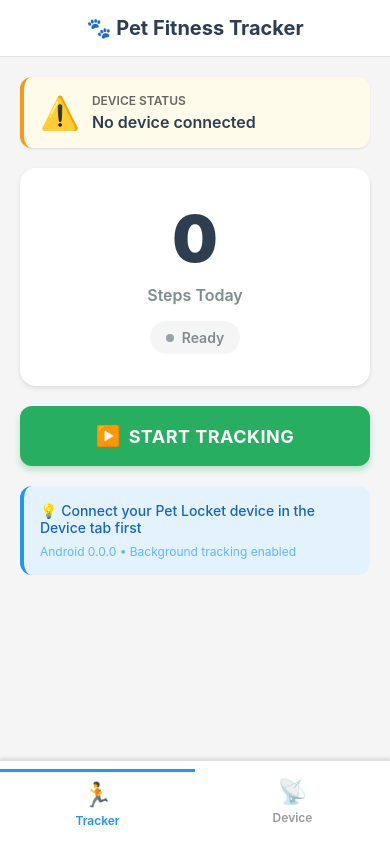
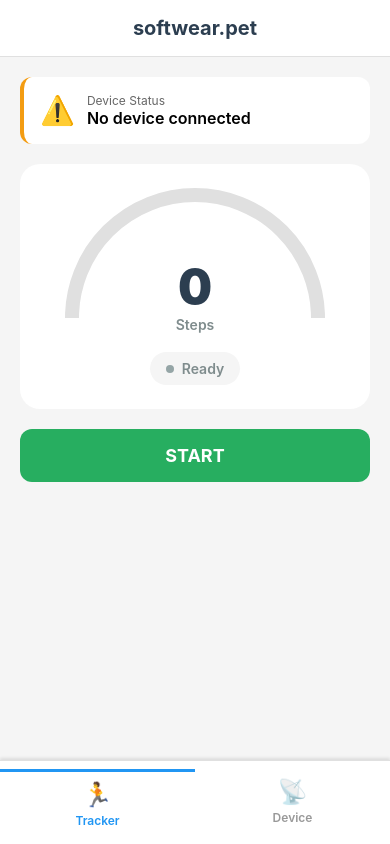
Before and after one commit to Aditya3034/Walking-Tracker, a React Native app: screen / in a window 390 px wide. Built offline with nearby package versions, Linux system fonts and the light colour scheme; what react-native-ble-plx would draw is missing.

Commit message:
ble connection refinement

```diff
--- a/App.js
+++ b/App.js
@@ -13,7 +13,7 @@ export default function App() {
       <SafeAreaView style={styles.container}>
         {/* Header */}
         <View style={styles.header}>
-          <Text style={styles.headerTitle}>🐾 Pet Fitness Tracker</Text>
+          <Text style={styles.headerTitle}>softwear.pet</Text>
         </View>
 
         {/* Tab Content */}
--- a/package.json
+++ b/package.json
@@ -17,7 +17,8 @@
     "react-native-android-location-enabler": "^3.0.1",
     "react-native-ble-plx": "^3.5.0",
     "react-native-health": "^1.19.0",
-    "react-native-safe-area-context": "^5.6.2"
+    "react-native-safe-area-context": "^5.6.2",
+    "react-native-svg": "^15.15.1"
   },
   "devDependencies": {
     "@babel/core": "^7.25.2",
--- /dev/null
+++ b/src/BleManagerSingleton.js
@@ -0,0 +1,5 @@
+import { BleManager } from 'react-native-ble-plx';
+
+const manager = new BleManager();
+
+export default manager;
--- a/src/StepCounter.js
+++ b/src/StepCounter.js
@@ -3,10 +3,43 @@ import {
   View, Text, TouchableOpacity, StyleSheet, PermissionsAndroid,
   Platform, NativeModules, NativeEventEmitter, Alert, ScrollView
 } from 'react-native';
+import Svg, { Path } from 'react-native-svg';
 import BleStepService from './BleStepService';
 
 const { StepCounter } = NativeModules;
 const eventEmitter = new NativeEventEmitter(StepCounter);
+
+const MAX_STEPS = 1000;
+
+function SemiCircleProgress({ size = 260, strokeWidth = 14, progress }) {
+  const radius = (size - strokeWidth) / 2;
+  const center = size / 2;
+  const circumference = Math.PI * radius;
+  const ratio = progress / MAX_STEPS;
+  const dashOffset = circumference * (1 - ratio);
+
+  return (
+    <Svg width={size} height={size / 2 + strokeWidth}>
+      <Path
+        d={`M ${strokeWidth / 2}, ${center}
+            A ${radius}, ${radius} 0 0 1 ${size - strokeWidth / 2}, ${center}`}
+        stroke="#e0e0e0"
+        strokeWidth={strokeWidth}
+        fill="none"
+      />
+      <Path
+        d={`M ${strokeWidth / 2}, ${center}
+            A ${radius}, ${radius} 0 0 1 ${size - strokeWidth / 2}, ${center}`}
+        stroke="#27ae60"
+        strokeWidth={strokeWidth}
+        fill="none"
+        strokeDasharray={`${circumference} ${circumference}`}
+        strokeDashoffset={dashOffset}
+        strokeLinecap="round"
+      />
+    </Svg>
+  );
+}
 
 export default function WalkingTrackerScreen() {
   const [steps, setSteps] = useState(0);
@@ -15,10 +48,10 @@ export default function WalkingTrackerScreen() {
   const [bleStatus, setBleStatus] = useState('No device');
 
   useEffect(() => {
-    const subscription = eventEmitter.addListener('StepCounterUpdate', (data) => {
+    const sub = eventEmitter.addListener('StepCounterUpdate', (data) => {
       setSteps(Math.round(data));
     });
-    return () => subscription?.remove();
+    return () => sub.remove();
   }, []);
 
   useEffect(() => {
@@ -27,9 +60,9 @@ export default function WalkingTrackerScreen() {
 
   useEffect(() => {
     const interval = setInterval(() => {
-      const status = BleStepService.getTrackingStatus();
-      if (status.hasDevice) {
-        setBleStatus(`Connected: ${status.deviceName}`);
+      const s = BleStepService.getTrackingStatus();
+      if (s.hasDevice) {
+        setBleStatus(`Connected: ${s.deviceName}`);
       } else {
         setBleStatus('No device connected');
       }
@@ -39,54 +72,19 @@ export default function WalkingTrackerScreen() {
   }, []);
 
   const requestAllPermissions = async () => {
-    if (Platform.OS !== 'android') {
-      setStatus('Ready');
-      return true;
-    }
+    if (Platform.OS !== 'android') return true;
 
     const permissions = [];
+    if (Platform.Version >= 33)
+      permissions.push(PermissionsAndroid.PERMISSIONS.POST_NOTIFICATIONS);
+    if (Platform.Version >= 29)
+      permissions.push(PermissionsAndroid.PERMISSIONS.ACTIVITY_RECOGNITION);
 
-    if (Platform.Version >= 33) {
-      permissions.push(PermissionsAndroid.PERMISSIONS.POST_NOTIFICATIONS);
-    }
-
-    if (Platform.Version >= 29) {
-      permissions.push(PermissionsAndroid.PERMISSIONS.ACTIVITY_RECOGNITION);
-    }
-
-    if (permissions.length === 0) {
-      setStatus('Ready');
-      return true;
-    }
-
-    try {
     const results = await PermissionsAndroid.requestMultiple(permissions);
-
-      const allGranted = Object.values(results).every(
-        result => result === PermissionsAndroid.RESULTS.GRANTED
-      );
-
-      if (allGranted) {
-        setStatus('Ready');
-        return true;
-      } else {
-        setStatus('Permissions needed');
-        Alert.alert(
-          'Permissions Required',
-          'Please grant all permissions for step tracking.',
-          [{ text: 'OK' }]
-        );
-        return false;
-      }
-    } catch (err) {
-      console.error('Permission error:', err);
-      setStatus('Permission error');
-      return false;
-    }
+    return Object.values(results).every(r => r === PermissionsAndroid.RESULTS.GRANTED);
   };
 
   const toggleTracking = async () => {
-    try {
     if (isTracking) {
       BleStepService.stopStepTracking();
       await StepCounter.stopBackgroundService();
@@ -95,10 +93,7 @@ export default function WalkingTrackerScreen() {
       setStatus('Stopped');
     } else {
       const granted = await requestAllPermissions();
-        if (!granted) {
-          Alert.alert('Permissions Required', 'Please enable all permissions');
-          return;
-        }
+      if (!granted) return;
 
       StepCounter.startStepCounter();
       BleStepService.startStepTracking();
@@ -107,48 +102,34 @@ export default function WalkingTrackerScreen() {
         await StepCounter.startBackgroundService();
         setIsTracking(true);
         setStatus('Tracking');
-        } catch (error) {
-          console.error('Service start error:', error);
+      } catch {
         BleStepService.stopStepTracking();
-          Alert.alert(
-            'Service Start Failed',
-            'Please keep app open while starting',
-            [{
-              text: 'OK',
-              onPress: () => {
-                StepCounter.stopStepCounter();
         setStatus('Failed');
       }
-            }]
-          );
-        }
-      }
-    } catch (error) {
-      console.error('Tracking error:', error);
-      BleStepService.stopStepTracking();
-      Alert.alert('Error', error.message || 'Failed to toggle tracking');
     }
   };
 
+  const ringProgress = steps % MAX_STEPS;
   const hasDevice = bleStatus.includes('Connected');
 
   return (
     <ScrollView style={styles.container} contentContainerStyle={styles.contentContainer}>
-      {/* Connection Status Card */}
       <View style={[styles.card, hasDevice ? styles.cardSuccess : styles.cardWarning]}>
         <Text style={styles.cardIcon}>{hasDevice ? '✅' : '⚠️'}</Text>
-        <View style={styles.cardContent}>
+        <View>
           <Text style={styles.cardTitle}>Device Status</Text>
           <Text style={styles.cardText}>{bleStatus}</Text>
         </View>
       </View>
 
-      {/* Steps Display */}
       <View style={styles.stepsCard}>
+        <SemiCircleProgress progress={ringProgress} />
+
+        <View style={styles.centerSteps}>
           <Text style={styles.stepsNumber}>{steps.toLocaleString()}</Text>
-        <Text style={styles.stepsLabel}>Steps Today</Text>
+          <Text style={styles.stepsLabel}>Steps</Text>
+        </View>
 
-        {/* Status Badge */}
         <View style={[styles.statusBadge, isTracking && styles.statusBadgeActive]}>
           <View style={[styles.statusDot, isTracking && styles.statusDotActive]} />
           <Text style={[styles.statusText, isTracking && styles.statusTextActive]}>
@@ -157,107 +138,56 @@ export default function WalkingTrackerScreen() {
         </View>
       </View>
 
-      {/* Action Button */}
       <TouchableOpacity
         style={[styles.actionButton, isTracking && styles.actionButtonStop]}
         onPress={toggleTracking}
-        activeOpacity={0.8}
       >
-        <Text style={styles.actionButtonIcon}>
-          {isTracking ? '⏹' : '▶️'}
-        </Text>
         <Text style={styles.actionButtonText}>
-          {isTracking ? 'STOP TRACKING' : 'START TRACKING'}
+          {isTracking ? 'STOP' : 'START'}
         </Text>
       </TouchableOpacity>
-
-      {/* Info Card */}
-      <View style={styles.infoCard}>
-        <Text style={styles.infoText}>
-          💡 Connect your Pet Locket device in the Device tab first
-        </Text>
-        <Text style={styles.infoSubtext}>
-          Android {Platform.Version} • Background tracking enabled
-        </Text>
-      </View>
     </ScrollView>
   );
 }
 
 const styles = StyleSheet.create({
-  container: {
-    flex: 1,
-    backgroundColor: '#f5f5f5',
+  container: { flex: 1, backgroundColor: '#f5f5f5' },
+  contentContainer: { padding: 20 },
+  card: {
+    flexDirection: 'row', padding: 16, borderRadius: 12,
+    backgroundColor: '#fff', marginBottom: 20, borderLeftWidth: 4
   },
-  contentContainer: {
-    padding: 20,
+  cardSuccess: { borderLeftColor: '#27ae60' },
+  cardWarning: { borderLeftColor: '#f39c12' },
+  cardIcon: { fontSize: 28, marginRight: 12 },
+  cardTitle: { fontSize: 12, color: '#666' },
+  cardText: { fontSize: 16, fontWeight: '600' },
+
+  stepsCard: {
+    backgroundColor: '#fff',
+    padding: 24,
+    borderRadius: 20,
+    alignItems: 'center',
+    marginBottom: 20,
   },
-  card: {
-    flexDirection: 'row',
+  centerSteps: {
+    position: 'absolute',
+    top: '38%',
     alignItems: 'center',
-    backgroundColor: '#fff',
-    padding: 16,
-    borderRadius: 12,
-    marginBottom: 20,
-    borderLeftWidth: 4,
-    elevation: 2,
-    shadowColor: '#000',
-    shadowOffset: { width: 0, height: 1 },
-    shadowOpacity: 0.1,
-    shadowRadius: 2,
   },
-  cardSuccess: {
-    borderLeftColor: '#27ae60',
-    backgroundColor: '#f0fdf4',
+  stepsNumber: {
+    fontSize: 48,
+    fontWeight: '900',
+    color: '#2c3e50',
   },
-  cardWarning: {
-    borderLeftColor: '#f39c12',
-    backgroundColor: '#fffbeb',
-  },
-  cardIcon: {
-    fontSize: 32,
-    marginRight: 12,
-  },
-  cardContent: {
-    flex: 1,
-  },
-  cardTitle: {
-    fontSize: 12,
-    color: '#666',
-    textTransform: 'uppercase',
-    fontWeight: '600',
-    marginBottom: 4,
-  },
-  cardText: {
-    fontSize: 16,
-    color: '#2c3e50',
+  stepsLabel: {
+    fontSize: 14,
+    color: '#7f8c8d',
     fontWeight: '600',
   },
-  stepsCard: {
-    backgroundColor: '#fff',
-    padding: 32,
-    borderRadius: 16,
-    alignItems: 'center',
-    marginBottom: 20,
-    elevation: 3,
-    shadowColor: '#000',
-    shadowOffset: { width: 0, height: 2 },
-    shadowOpacity: 0.1,
-    shadowRadius: 4,
-  },
-  stepsNumber: {
-    fontSize: 64,
-    fontWeight: '900',
-    color: '#2c3e50',
-    marginBottom: 8,
-  },
-  stepsLabel: {
-    fontSize: 16,
-    color: '#7f8c8d',
-    fontWeight: '600',
-    marginBottom: 16,
-  },
+
   statusBadge: {
+    marginTop: 20,
     flexDirection: 'row',
     alignItems: 'center',
     backgroundColor: '#f5f5f5',
@@ -265,70 +195,18 @@ const styles = StyleSheet.create({
     paddingVertical: 8,
     borderRadius: 20,
   },
-  statusBadgeActive: {
-    backgroundColor: '#d1f2eb',
-  },
-  statusDot: {
-    width: 8,
-    height: 8,
-    borderRadius: 4,
-    backgroundColor: '#95a5a6',
-    marginRight: 8,
-  },
-  statusDotActive: {
-    backgroundColor: '#27ae60',
-  },
-  statusText: {
-    fontSize: 14,
-    fontWeight: '600',
-    color: '#7f8c8d',
-  },
-  statusTextActive: {
-    color: '#27ae60',
-  },
+  statusBadgeActive: { backgroundColor: '#d1f2eb' },
+  statusDot: { width: 8, height: 8, borderRadius: 4, backgroundColor: '#95a5a6', marginRight: 8 },
+  statusDotActive: { backgroundColor: '#27ae60' },
+  statusText: { fontWeight: '600', color: '#7f8c8d' },
+  statusTextActive: { color: '#27ae60' },
+
   actionButton: {
     backgroundColor: '#27ae60',
-    flexDirection: 'row',
+    paddingVertical: 16,
+    borderRadius: 12,
     alignItems: 'center',
-    justifyContent: 'center',
-    paddingVertical: 18,
-    borderRadius: 12,
-    marginBottom: 20,
-    elevation: 4,
-    shadowColor: '#27ae60',
-    shadowOffset: { width: 0, height: 4 },
-    shadowOpacity: 0.3,
-    shadowRadius: 6,
   },
-  actionButtonStop: {
-    backgroundColor: '#e74c3c',
-    shadowColor: '#e74c3c',
-  },
-  actionButtonIcon: {
-    fontSize: 20,
-    marginRight: 8,
-  },
-  actionButtonText: {
-    color: '#fff',
-    fontSize: 18,
-    fontWeight: '700',
-    letterSpacing: 0.5,
-  },
-  infoCard: {
-    backgroundColor: '#e3f2fd',
-    padding: 16,
-    borderRadius: 12,
-    borderLeftWidth: 4,
-    borderLeftColor: '#2196f3',
-  },
-  infoText: {
-    fontSize: 14,
-    color: '#1565c0',
-    marginBottom: 8,
-    fontWeight: '500',
-  },
-  infoSubtext: {
-    fontSize: 12,
-    color: '#64b5f6',
-  },
+  actionButtonStop: { backgroundColor: '#e74c3c' },
+  actionButtonText: { color: '#fff', fontSize: 18, fontWeight: '700' },
 });
```
Also changed, not shown: src/BleConnet.js (+10 -6 lines), src/BleStepService.js (+24 -9 lines), 1 other file (tests, documents, lock files or other folders). Lines whose indentation alone changed are shown as unchanged.
